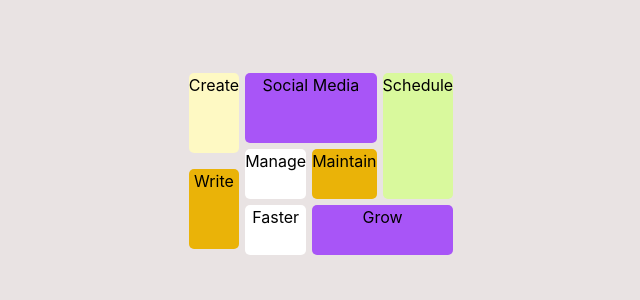
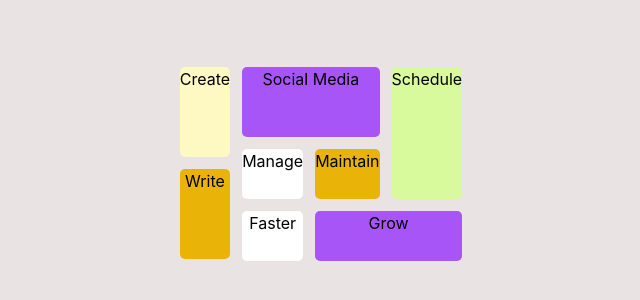
Before and after one commit to Maryiamreda/Bento-grid, a React (Vite) app: page / in a window 1280 px wide. Shown: the part 236-536 px from the top of the page, without its empty margins (319-959 px from the left). Built offline with nearby package versions, Linux system fonts and the light colour scheme.

Commit message:
merge css to main app tailwind

```diff
--- a/src/App.css
+++ b/src/App.css
@@ -4,14 +4,6 @@
   padding: 2rem;
   text-align: center;
 }
-.gridbox{
-  display: grid;
-  gap:6px;
-  grid-template-columns: auto auto auto auto;
-
-  grid-template-rows: 70px 50px 50px ;
-
-}
-.gridbox div{
+ div{
   border-radius: 5px;
 }
--- a/src/App.tsx
+++ b/src/App.tsx
@@ -3,11 +3,11 @@ import './App.css';
 function App() {
   // grid-cols-4 grid-rows-4
   return (
-    <div className="gridbox ">
-      <div className="bg-yellow-100 h-[80px]  ">Create</div>
+    <div className="grid gap-3 grid-cols-[auto_auto_auto_auto] grid-rows-[70px_50px_50px]">
+      <div className="bg-yellow-100 h-[90px]  ">Create</div>
       <div className="bg-purple-500 col-span-2 h- ">Social Media</div>
       <div className="bg-lime-200 row-span-2 col-start-4 ">Schedule</div>
-      <div className="bg-yellow-500 h-[80px] col-start-1 row-start-2 mt-5  ">Write</div>
+      <div className="bg-yellow-500 h-[90px] col-start-1 row-start-2 mt-5  ">Write</div>
       <div className="bg-white row-start-2 col-start-2 ">Manage</div>
       <div className="bg-yellow-500 row-start-2 col-start-3 ">Maintain</div>
       <div className="bg-white row-start-3 col-start-2 ">Faster</div>
```
